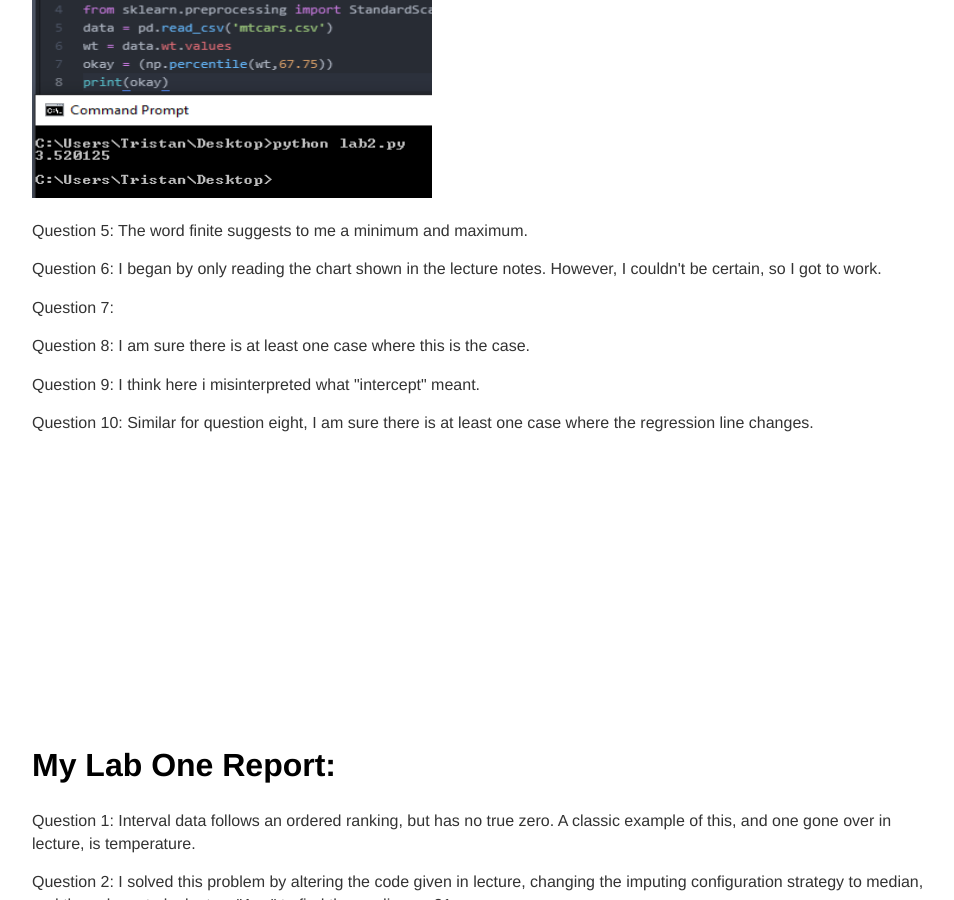
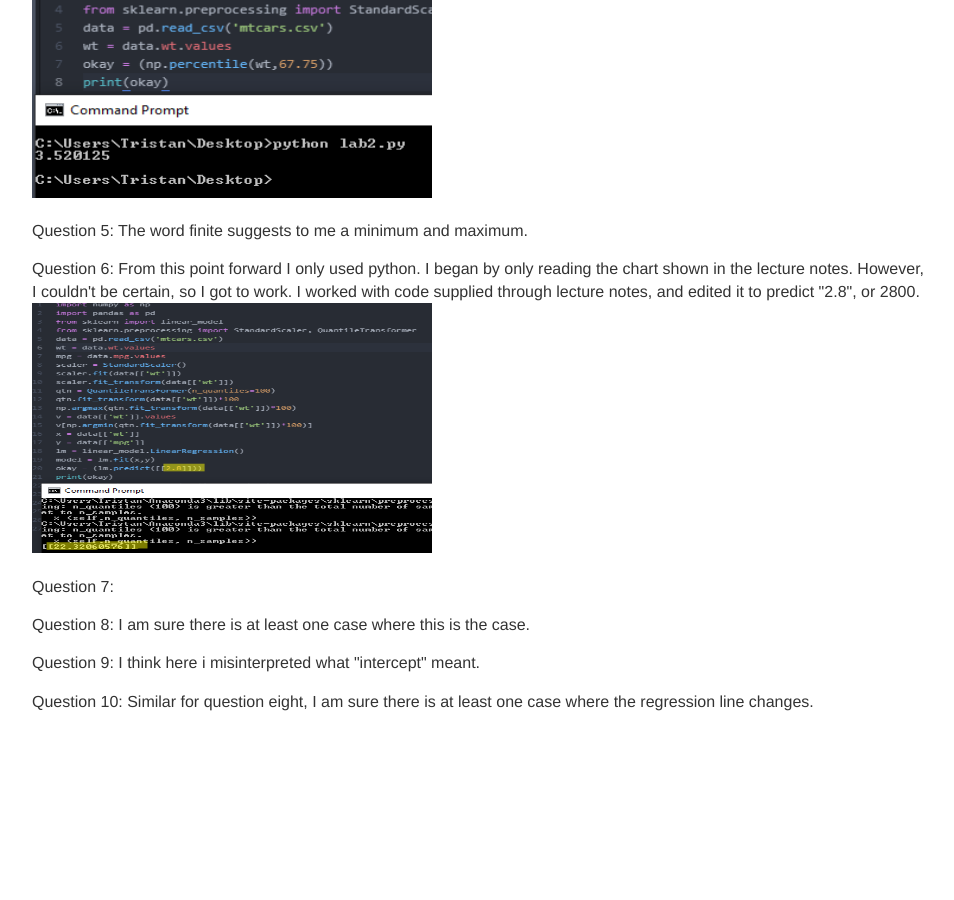
Before and after one commit to tlrob/tlrob.github.io, a Jekyll site: the page built from index.html, in a window 1280 px wide and 900 px high, scrolled down 1377 px. Shown: the whole window, without its empty margins (160-1114 px from the left). Built offline with Jekyll 4.4.1, drawn with Linux system fonts in a browser that asks for light colours.

Commit message:
Update index.html

```diff
--- a/index.html
+++ b/index.html
@@ -10,7 +10,7 @@ title: tlrob's site
 	<p>Question 3: I have a confession to make. I prefer using R over python for problems such as these. Here is my R attempt:<br> <img src="r_q3.png" alt="q3_r" width="400" height="250"> <br> However, I did it on Python too!<br> <img src="python_q3.png" alt="p_q3" width="400" height="250"><br>Hold up, these are different numbers! I chopped it up to the different ways the languages compute these results, and submitted the python one.</p>
 	<p>Question 4: I also worked through this problem in both R and python.<br> I found the R solution much more straight forward: isolate the column (weight), and then ask what the percentile is. I guessed correctly on the first try. <br><img src="r_q4.png" alt="r_q4" width="400" height="250"> <br> Python is not too complicated as well, assuming you import the right libraries. <br><img src="python_q4.png" alt="p_q4" width="400" height="250"><br></p>
 	<p>Question 5: The word finite suggests to me a minimum and maximum.</p>
-	<p>Question 6: I began by only reading the chart shown in the lecture notes. However, I couldn't be certain, so I got to work.</p>
+	<p>Question 6: From this point forward I only used python. I began by only reading the chart shown in the lecture notes. However, I couldn't be certain, so I got to work. I worked with code supplied through lecture notes, and edited it to predict "2.8", or 2800. <br> <img src="q6.png" alt="p_q3" width="400" height="250"><br></p>
 	<p>Question 7: </p>
 	<p>Question 8: I am sure there is at least one case where this is the case.</p>
 	<p>Question 9: I think here i misinterpreted what "intercept" meant.</p>
```
